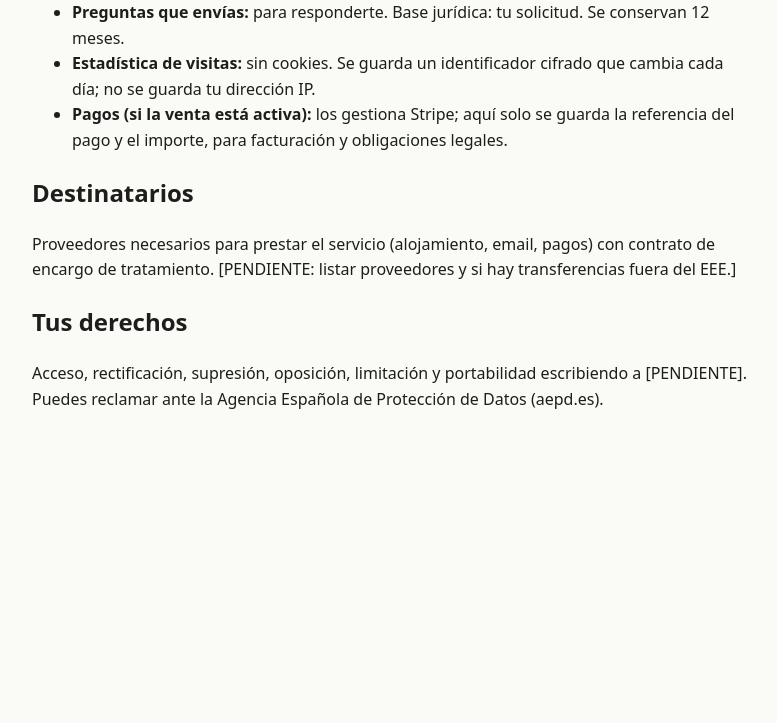
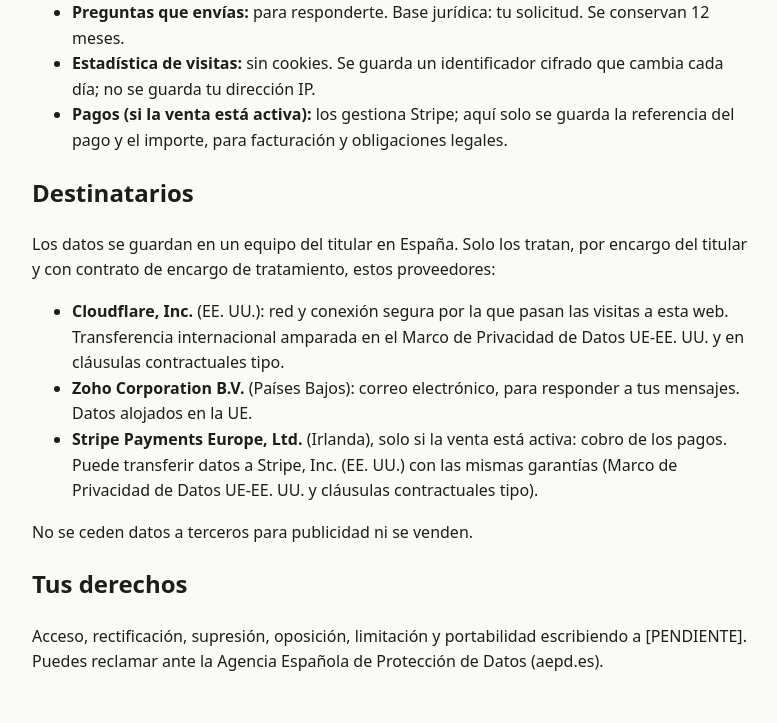
Before and after one commit to maximus7668/desktop-tutorial, a Python web app: template negocio-autonomo/app/web/templates/public/privacidad.html in a window 1280 px wide. Shown: the part 458-1181 px from the top of the page, without its empty margins (248-1025 px from the left). Before the commit the page ends 867 px from the top, so only its background shows below. Run offline with Jinja, Linux system fonts and the light colour scheme; the template is opened without the code that fills it, so the values that code supplies are empty.

Commit message:
Textos legales: política de reembolsos (14 días sin justificar) y proveedores del tratamiento (Cloudflare, Zoho, Stripe)
Co-Authored-By: Claude Opus 5.5 <noreply@anthropic.com>

```diff
--- a/negocio-autonomo/app/web/templates/public/aviso-legal.html
+++ b/negocio-autonomo/app/web/templates/public/aviso-legal.html
@@ -15,7 +15,7 @@ Contacto: {{ s.owner_contact_email or "[PENDIENTE: OWNER_CONTACT_EMAIL]" }}</p>
 <p>Esta web presenta productos digitales en preparación o a la venta. Mientras un producto figure «en preparación» no se acepta ningún pago.</p>
 <h2>Condiciones de compra (cuando la venta esté activa)</h2>
 <p>Precios finales con IVA incluido. Antes de pagar se informa del producto, el precio, la forma de entrega y el derecho de desistimiento de 14 días naturales.
-Para contenido digital entregado de inmediato, el derecho de desistimiento solo se pierde con tu consentimiento expreso previo y tu reconocimiento de esa pérdida. Política de reembolsos: [PENDIENTE DE DEFINIR POR EL TITULAR].</p>
+Para contenido digital entregado de inmediato, el derecho de desistimiento solo se pierde con tu consentimiento expreso previo y tu reconocimiento de esa pérdida. Política de reembolsos: aunque ya hayas descargado o usado el producto, si no te convence puedes pedir la devolución íntegra en los 14 días naturales siguientes a la compra escribiendo a {{ s.owner_contact_email or "[PENDIENTE: OWNER_CONTACT_EMAIL]" }}, sin tener que justificarlo. Devolvemos el importe por el mismo medio de pago en un máximo de 14 días desde tu petición.</p>
 <h2>Propiedad intelectual</h2>
 <p>Los contenidos de esta web pertenecen al titular o se usan con licencia.</p>
 </body></html>
--- a/negocio-autonomo/app/web/templates/public/privacidad.html
+++ b/negocio-autonomo/app/web/templates/public/privacidad.html
@@ -16,7 +16,13 @@
 <li><strong>Pagos (si la venta está activa):</strong> los gestiona Stripe; aquí solo se guarda la referencia del pago y el importe, para facturación y obligaciones legales.</li>
 </ul>
 <h2>Destinatarios</h2>
-<p>Proveedores necesarios para prestar el servicio (alojamiento, email, pagos) con contrato de encargo de tratamiento. [PENDIENTE: listar proveedores y si hay transferencias fuera del EEE.]</p>
+<p>Los datos se guardan en un equipo del titular en España. Solo los tratan, por encargo del titular y con contrato de encargo de tratamiento, estos proveedores:</p>
+<ul>
+<li><strong>Cloudflare, Inc.</strong> (EE. UU.): red y conexión segura por la que pasan las visitas a esta web. Transferencia internacional amparada en el Marco de Privacidad de Datos UE-EE. UU. y en cláusulas contractuales tipo.</li>
+<li><strong>Zoho Corporation B.V.</strong> (Países Bajos): correo electrónico, para responder a tus mensajes. Datos alojados en la UE.</li>
+<li><strong>Stripe Payments Europe, Ltd.</strong> (Irlanda), solo si la venta está activa: cobro de los pagos. Puede transferir datos a Stripe, Inc. (EE. UU.) con las mismas garantías (Marco de Privacidad de Datos UE-EE. UU. y cláusulas contractuales tipo).</li>
+</ul>
+<p>No se ceden datos a terceros para publicidad ni se venden.</p>
 <h2>Tus derechos</h2>
 <p>Acceso, rectificación, supresión, oposición, limitación y portabilidad escribiendo a {{ s.owner_contact_email or "[PENDIENTE]" }}. Puedes reclamar ante la Agencia Española de Protección de Datos (aepd.es).</p>
 </body></html>
```
